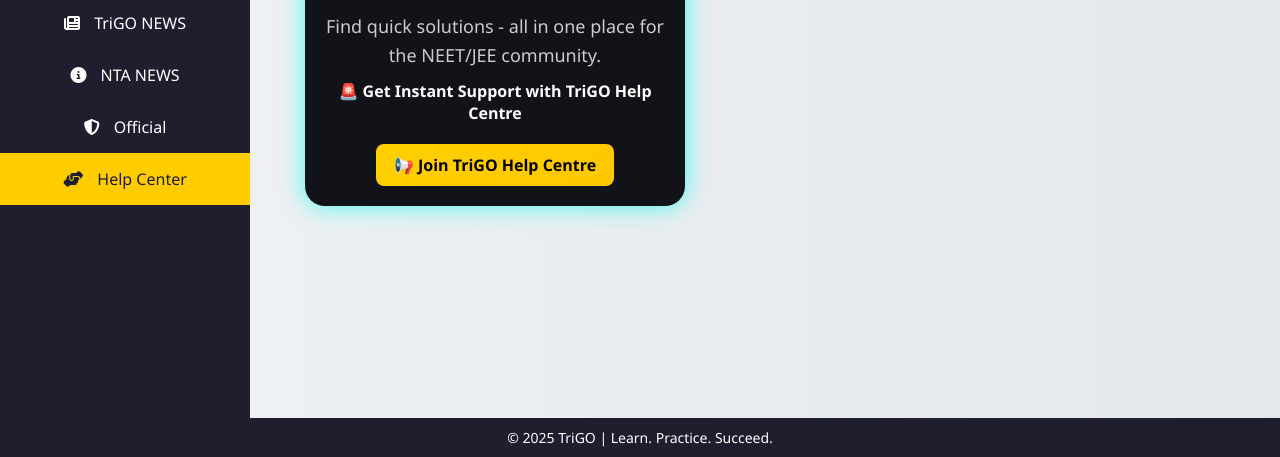
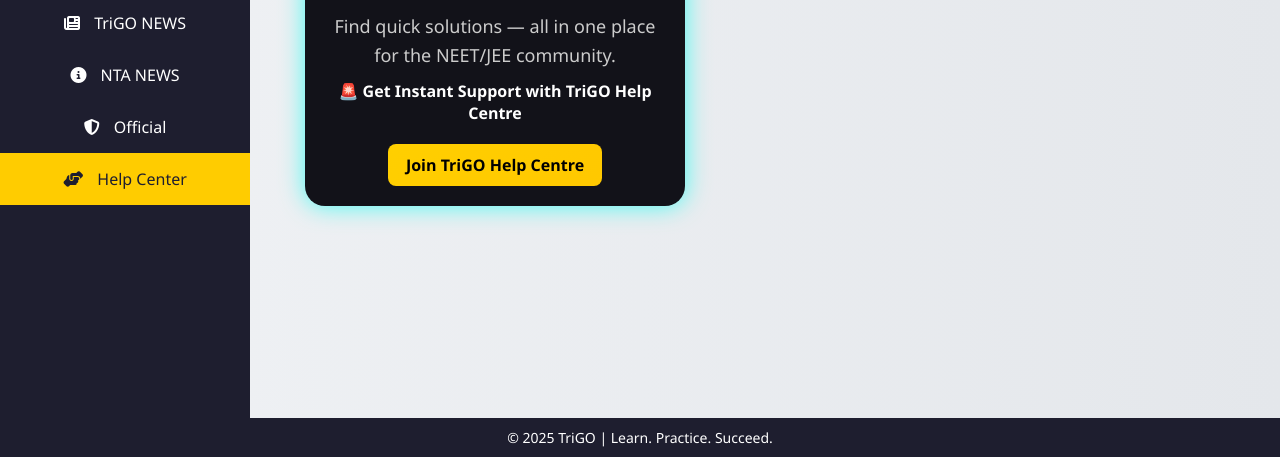
Before and after one commit to trigoeducation/Educationgg, a plain HTML site: page index.html in a window 1280 px wide. Both pictures are taken after a click on the item "Help Center". Shown: the part 343-800 px from the top of the page. Drawn offline with Linux system fonts and the light colour scheme.

Commit message:
Update index.html

```diff
--- a/index.html
+++ b/index.html
@@ -1567,10 +1567,11 @@ overflow: hidden; // or auto
   <div class="help-logo">
     <img src="https://i.postimg.cc/hj4Q1w1X/Copilot-20250719-194630.png" alt="TeamTriGO Logo" />
   </div>
-  <p class="help-text">Find quick solutions - all in one place for the NEET/JEE community.</p>
+  <p class="help-text">Find quick solutions — all in one place for the NEET/JEE community.</p>
   <div class="highlight">🚨 Get Instant Support with TriGO Help Centre</div>
-  <a href="#" class="cta-btn">📢 Join TriGO Help Centre</a>
+  <a href="https://t.me/+NfOR51Wd4M1lNTFl" class="cta-btn" target="_blank" rel="noopener noreferrer">Join TriGO Help Centre</a>
 </section>
+
 
   </div>
 
```
